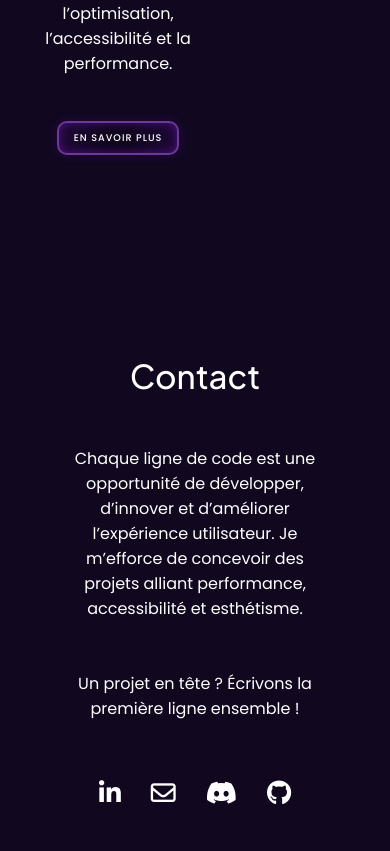
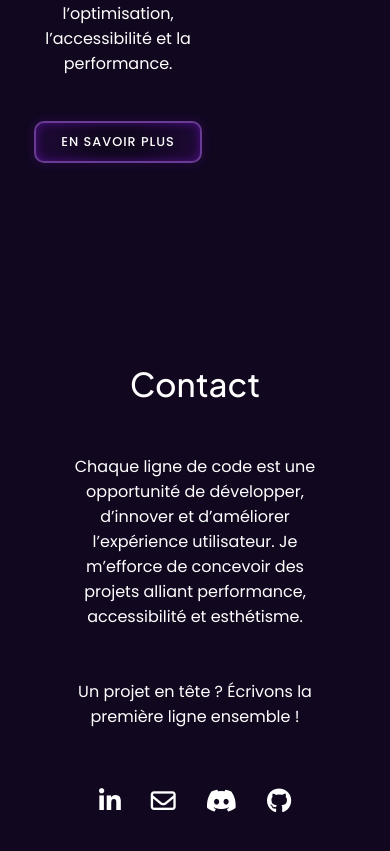
Before and after one commit to Iskandar835/Portfolio-v2, a React (Vite) app: page /about in a window 390 px wide. Shown: the part 1108-1959 px from the top of the page. Built offline with nearby package versions, Linux system fonts and the light colour scheme.

Commit message:
feat: ajout responsive mobile btn-about

```diff
--- a/src/components/Button/styles.css
+++ b/src/components/Button/styles.css
@@ -61,4 +61,9 @@
       padding: 8px 15px;
       font-size: 0.6rem;
    }
+
+   .btn-about {
+      padding: 10px 25px;
+      font-size: 0.8rem;
+   }
 }
```
